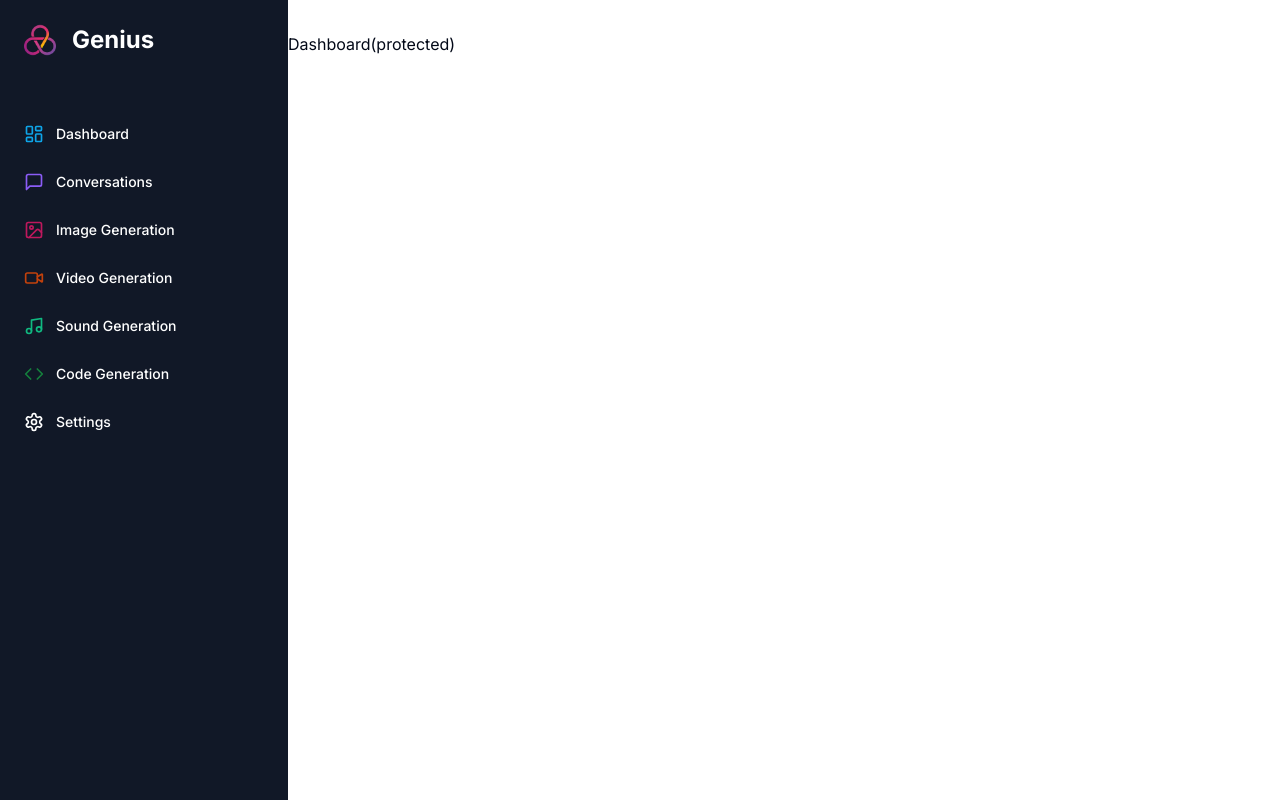
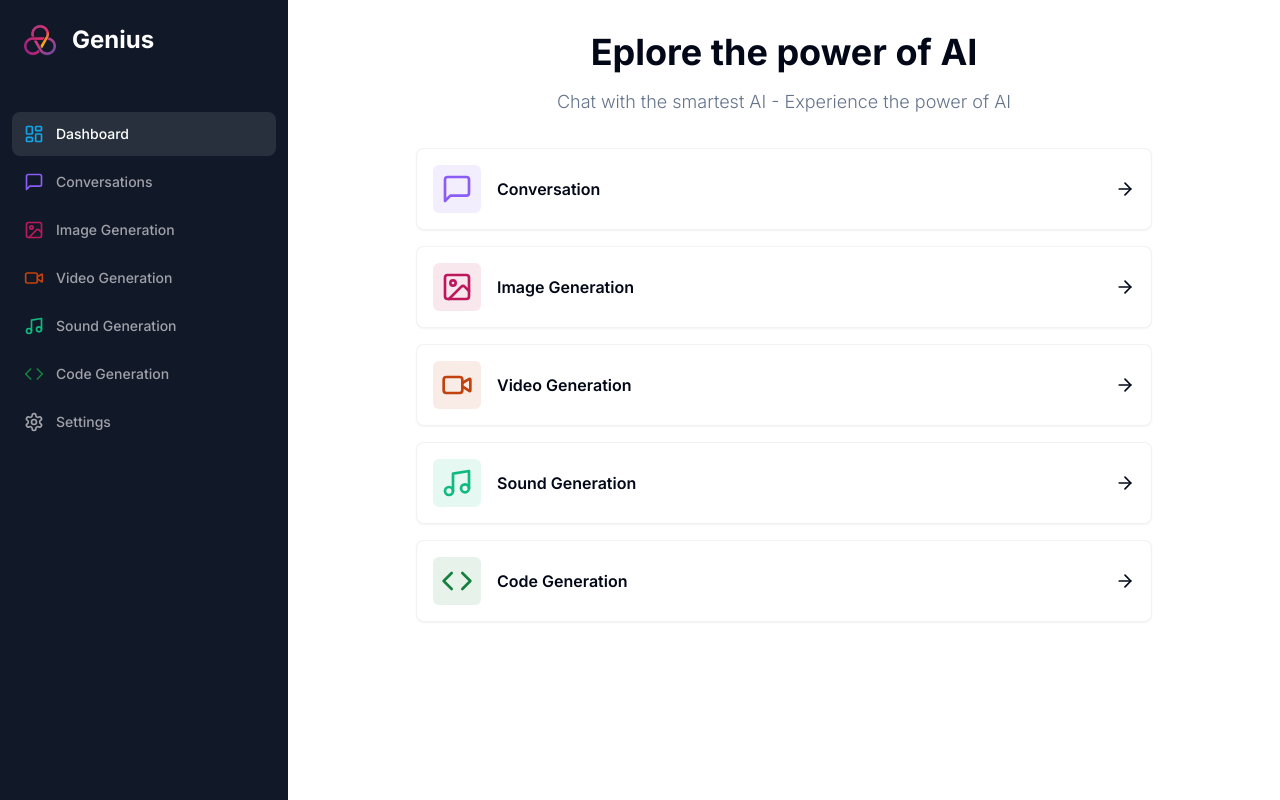
Before and after one commit to yousefwahba/ai-saas, a Next.js app: page /dashboard in a window 1280 px wide. Built offline with nearby package versions, Linux system fonts and the light colour scheme.

Commit message:
completed-sidebar-and-dashboardPage

```diff
--- a/app/(dashboard)/(routes)/dashboard/page.tsx
+++ b/app/(dashboard)/(routes)/dashboard/page.tsx
@@ -1,11 +1,87 @@
+"use client";
+import { Card } from "@/components/ui/card";
+import { cn } from "@/lib/utils";
 import { UserButton } from "@clerk/nextjs";
+import {
+  ArrowRight,
+  Code,
+  ImageIcon,
+  MessageSquare,
+  Music,
+  VideoIcon,
+} from "lucide-react";
+import { useRouter } from "next/navigation";
+
+const tools = [
+  {
+    name: "Conversation",
+    icon: MessageSquare,
+    color: "text-violet-500",
+    bgColor: "bg-violet-500/10",
+    href: "/conversation",
+  },
+  {
+    name: "Image Generation",
+    icon: ImageIcon,
+    href: "/image",
+    color: "text-pink-700",
+    bgColor: "bg-pink-700/10",
+  },
+  {
+    name: "Video Generation",
+    icon: VideoIcon,
+    href: "/video",
+    color: "text-orange-700",
+    bgColor: "bg-orange-700/10",
+  },
+  {
+    name: "Sound Generation",
+    icon: Music,
+    href: "/sound",
+    color: "text-emerald-500",
+    bgColor: "bg-emerald-500/10",
+  },
+  {
+    name: "Code Generation",
+    icon: Code,
+    href: "/code",
+    color: "text-green-700",
+    bgColor: "bg-green-700/10",
+  },
+];
 
 const DashboardPage = () => {
-    return (
-        <div>
-            <h1>Dashboard(protected)</h1>
-        </div>
-     );
-}
+  const router = useRouter();
+  return (
+    <div>
+      <div className="mb-8 space-y-4">
+        <h2 className="text-2xl md:text-4xl font-bold text-center">
+          Eplore the power of AI
+        </h2>
+        <p className="text-muted-foreground font-light text-sm md:text-lg text-center">
+          Chat with the smartest AI - Experience the power of AI
+        </p>
+      </div>
+      <div className="px-4 md:px-20 lg:px-32 space-y-4">
+        {tools.map((tool) => (
+          <Card
+            onClick={() => router.push(tool.href)}
+            key={tool.href}
+            color={tool.color}
+            className="p-4 border-black/5 flex items-center justify-between hover:shadow-md transition cursor-pointer"
+          >
+            <div className="flex items-center gap-x-4">
+              <div className={cn("p-2 w-fit rounded-md", tool.bgColor)}>
+                <tool.icon className={cn("w-8 h-8", tool.color)} />
+              </div>
+              <p className="font-semibold ">{tool.name}</p>
+            </div>
+            <ArrowRight className="w-5 h-5" />
+          </Card>
+        ))}
+      </div>
+    </div>
+  );
+};
 
 export default DashboardPage;
--- a/components/sidebar.tsx
+++ b/components/sidebar.tsx
@@ -14,6 +14,7 @@
   Settings,
   VideoIcon,
 } from "lucide-react";
+import { usePathname } from "next/navigation";
 
 const montserrat = Montserrat({
   weight: "600",
@@ -65,6 +66,7 @@
 ];
 
 const Sidebar = () => {
+  const pathname = usePathname();
   return (
     <div className="space-y-4 py-4 flex flex-col h-full bg-[#111827] text-white">
       <div className="px-3 py-2 flex-1">
@@ -79,7 +81,12 @@
             <Link
               key={route.name}
               href={route.href}
-              className="text-sm group flex p-3 w-full justify-start font-medium cursor-pointer hover:text-white hover:bg-white/10 rounded-lg transition"
+              className={cn(
+                "text-sm group flex p-3 w-full justify-start font-medium cursor-pointer hover:text-white hover:bg-white/10 rounded-lg transition",
+                pathname == route.href
+                  ? "text-white bg-white/10 rounded-lg transition"
+                  : "text-zinc-400"
+              )}
             >
               <div className="flex items-center flex-1">
                 <route.icon className={cn("h-5 w-5 mr-3", route.color)} />
--- /dev/null
+++ b/components/ui/card.tsx
@@ -0,0 +1,79 @@
+import * as React from "react"
+
+import { cn } from "@/lib/utils"
+
+const Card = React.forwardRef<
+  HTMLDivElement,
+  React.HTMLAttributes<HTMLDivElement>
+>(({ className, ...props }, ref) => (
+  <div
+    ref={ref}
+    className={cn(
+      "rounded-lg border bg-card text-card-foreground shadow-sm",
+      className
+    )}
+    {...props}
+  />
+))
+Card.displayName = "Card"
+
+const CardHeader = React.forwardRef<
+  HTMLDivElement,
+  React.HTMLAttributes<HTMLDivElement>
+>(({ className, ...props }, ref) => (
+  <div
+    ref={ref}
+    className={cn("flex flex-col space-y-1.5 p-6", className)}
+    {...props}
+  />
+))
+CardHeader.displayName = "CardHeader"
+
+const CardTitle = React.forwardRef<
+  HTMLParagraphElement,
+  React.HTMLAttributes<HTMLHeadingElement>
+>(({ className, ...props }, ref) => (
+  <h3
+    ref={ref}
+    className={cn(
+      "text-2xl font-semibold leading-none tracking-tight",
+      className
+    )}
+    {...props}
+  />
+))
+CardTitle.displayName = "CardTitle"
+
+const CardDescription = React.forwardRef<
+  HTMLParagraphElement,
+  React.HTMLAttributes<HTMLParagraphElement>
+>(({ className, ...props }, ref) => (
+  <p
+    ref={ref}
+    className={cn("text-sm text-muted-foreground", className)}
+    {...props}
+  />
+))
+CardDescription.displayName = "CardDescription"
+
+const CardContent = React.forwardRef<
+  HTMLDivElement,
+  React.HTMLAttributes<HTMLDivElement>
+>(({ className, ...props }, ref) => (
+  <div ref={ref} className={cn("p-6 pt-0", className)} {...props} />
+))
+CardContent.displayName = "CardContent"
+
+const CardFooter = React.forwardRef<
+  HTMLDivElement,
+  React.HTMLAttributes<HTMLDivElement>
+>(({ className, ...props }, ref) => (
+  <div
+    ref={ref}
+    className={cn("flex items-center p-6 pt-0", className)}
+    {...props}
+  />
+))
+CardFooter.displayName = "CardFooter"
+
+export { Card, CardHeader, CardFooter, CardTitle, CardDescription, CardContent }
```
